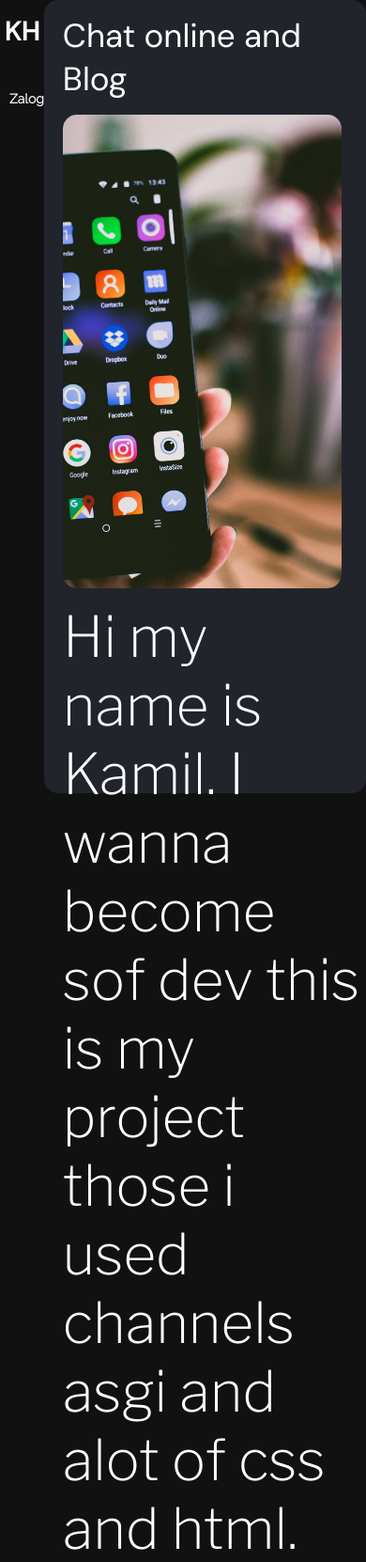
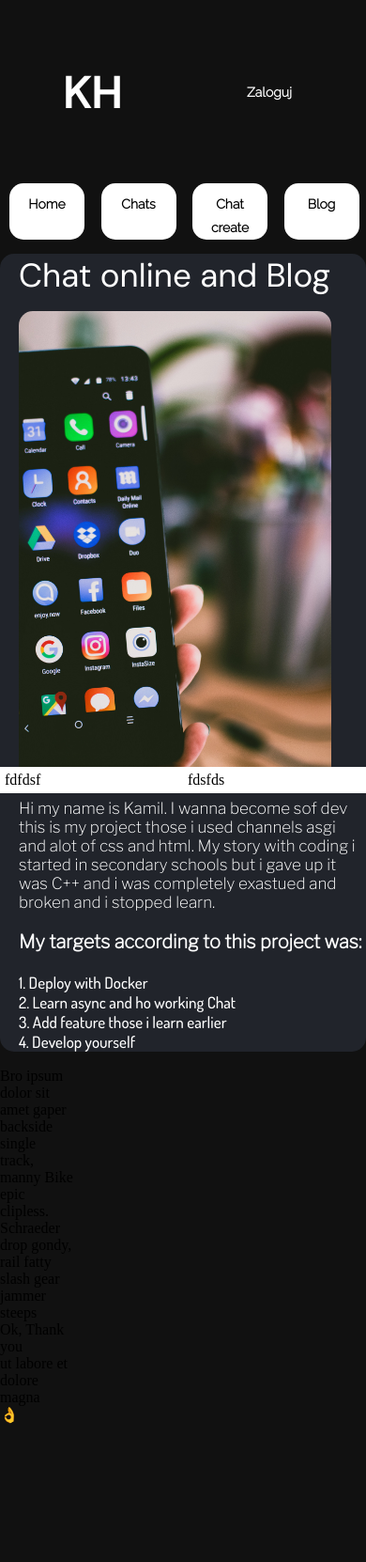
Before and after one commit to Kamil3162/OnlineChatWebsite, a Django app: page /base in a window 390 px wide. Shown: the top 1662 px of the page at 94% size. After the commit the page ends 1515 px from the top, so only its background shows below. Run offline with Django 4.2, Linux system fonts and the light colour scheme; some web fonts are replaced.

Commit message:
Responsive css

```diff
--- a/static/global.css
+++ b/static/global.css
@@ -212,17 +212,85 @@
     text-decoration: none;
 }
 
-@media (max-width: 780px){
-    div.right-sidebar{
-        display: none;
+div.footer{
+    display: flex;
+    flex-wrap: wrap;
+    background-color: white;
+    color: black;
+    position: sticky;
+    bottom: 0;
+}
+div.footer-item{
+    flex-grow: 1;
+    width: calc(50% - 10px); /* Adjust the width as needed */
+    margin: 5px;
+}
+div.rights{
+
+}
+@media only screen and (max-width: 780px) {
+    div.all-components{
+        display: block;
     }
-    .story-title{
-        font-size: 60px;
+    div.icon-control {
+      display: grid;
+      grid-template-columns: 1fr 1fr 1fr 1fr;
+      position: sticky;
+      width: 100%;
+      justify-items: start; /* Updated property */
+        margin-left: 10px;
+    }
+
+    div.logo{
+        margin-bottom: 0px;
+    }
+    div.icon{
+        margin: 0px;
+        border-radius: 15px;
+        color: black;
+        background-color: white;
+        margin-right: 5px;
+        height: 40px;
+        line-height: 25px;
+    }
+    div.icon a{
+        color: black;
+    }
+    div.content{
+        font-size: 15px;
+        width: auto;
+    }
+    div.left-sidebar{
+        width: 100%;
+    }
+    #logo{
+        display: flex;
+        align-items: center;
+        margin-bottom: 10px;
+    }
+    #logo p,
+    #logo a {
+      flex-basis: 50%;
+      flex-grow: 1;
+      text-align: center;
+    }
+    #logo-actions{
+        flex-basis: 50%;
+        display: flex;
+        flex-grow: 1;
+        align-items: center;
+        justify-items: self-end;
+    }
+
+    #logo-actions p{
+        font-size: 20px;
+    }
+     #logo-actions button{
+       margin-top: 60px;
+     }
+    #logo-word{
+        flex-basis: 40%;
+        font-size: 50px;
+        margin-left: 20px;
     }
 }
-
-@media (max-width: 940px){
-    div.right-sidebar{
-        display: none;
-    }
-}
--- a/static/right-sidebar.css
+++ b/static/right-sidebar.css
@@ -13,19 +13,35 @@
       0 0/var(--r) var(--r) space padding-box;
   background: linear-gradient(135deg, #243f78, #141c23) border-box;
   color: #fff;
-    margin: 20px;
+  margin: 20px;
 }
+
 .left {
   --_d: 0%;
   border-left: var(--t) solid #0000;
   place-self: start;
   gap: 20px;
 }
+
 .right {
   --_d: 100%;
   border-right: var(--t) solid #0000;
   place-self: end;
 }
-div.right-sidebar{
-  font-family: 'Dosis', sans-serif;;
+
+div.right-sidebar {
+  font-family: 'Dosis', sans-serif;
 }
+
+@media only screen and (max-width: 940px) {
+  div.right-sidebar {
+    display: none;
+  }
+}
+
+@media only screen and (max-width: 780px) {
+  div.right-sidebar {
+    display: none;
+  }
+
+}
--- a/templates/base.html
+++ b/templates/base.html
@@ -3,14 +3,18 @@
 <head>
     <meta charset="UTF-8">
     <title>Title</title>
+    <meta name="viewport" content="width=device-width, initial-scale=1.0">
     <link rel="stylesheet" href="static/global.css">
-    <link rel="stylesheet" href="static/right-sidebar.css">
+    <link rel="stylesheet" href="{% static 'right-sidebar.css '%}">
 </head>
 <body>
     <div class="all-components">
         <div class="left-sidebar">
             <div id="logo">
-                KH
+                <div id="logo-word">
+                    <p>KH<p/>
+                </div>
+                <div id="logo-actions">
                     {% if request.session.username %}
                     <p>Witaj {{ request.session.username }}</p>
                     <a href="{% url 'logout' %}">
@@ -22,6 +26,7 @@
                         <button class="log-btn">Zaloguj</button>
                     </a>
                     {% endif %}
+                </div>
             </div>
             <div class="icon-control">
                 <div class="icon">
@@ -54,6 +59,14 @@
             <div class="bubble left"> ut labore et dolore magna </div>
             <div class="bubble right">👌</div>
         </div>
+        <div class="footer">
+            <div class="footer-item rights">
+                fdfdsf
+            </div>
+            <div class="footer-item social-info">
+                fdsfds
+            </div>
+        </div>
     </div>
 
 </body>
```
Lines whose indentation alone changed are shown as unchanged.
